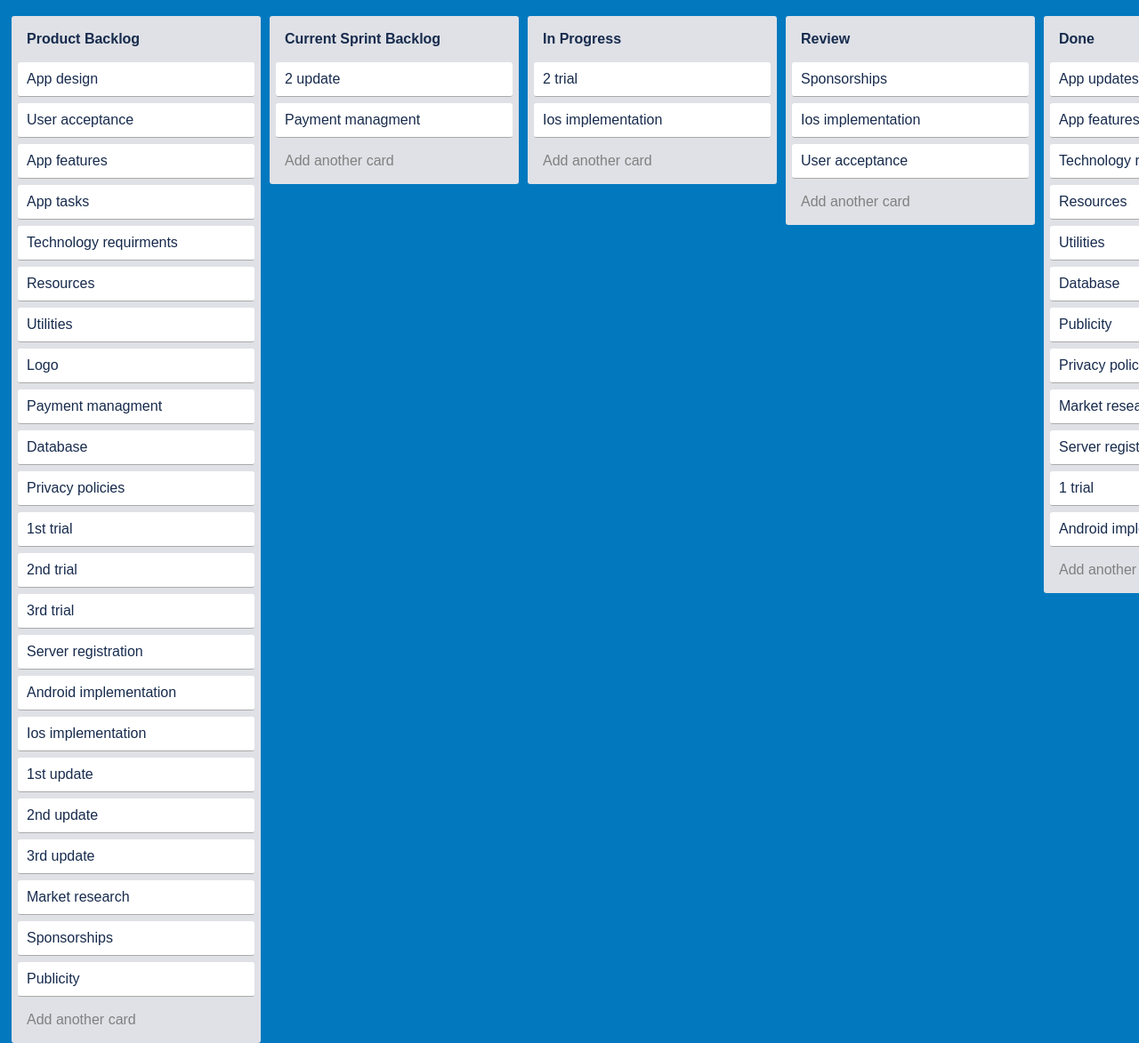
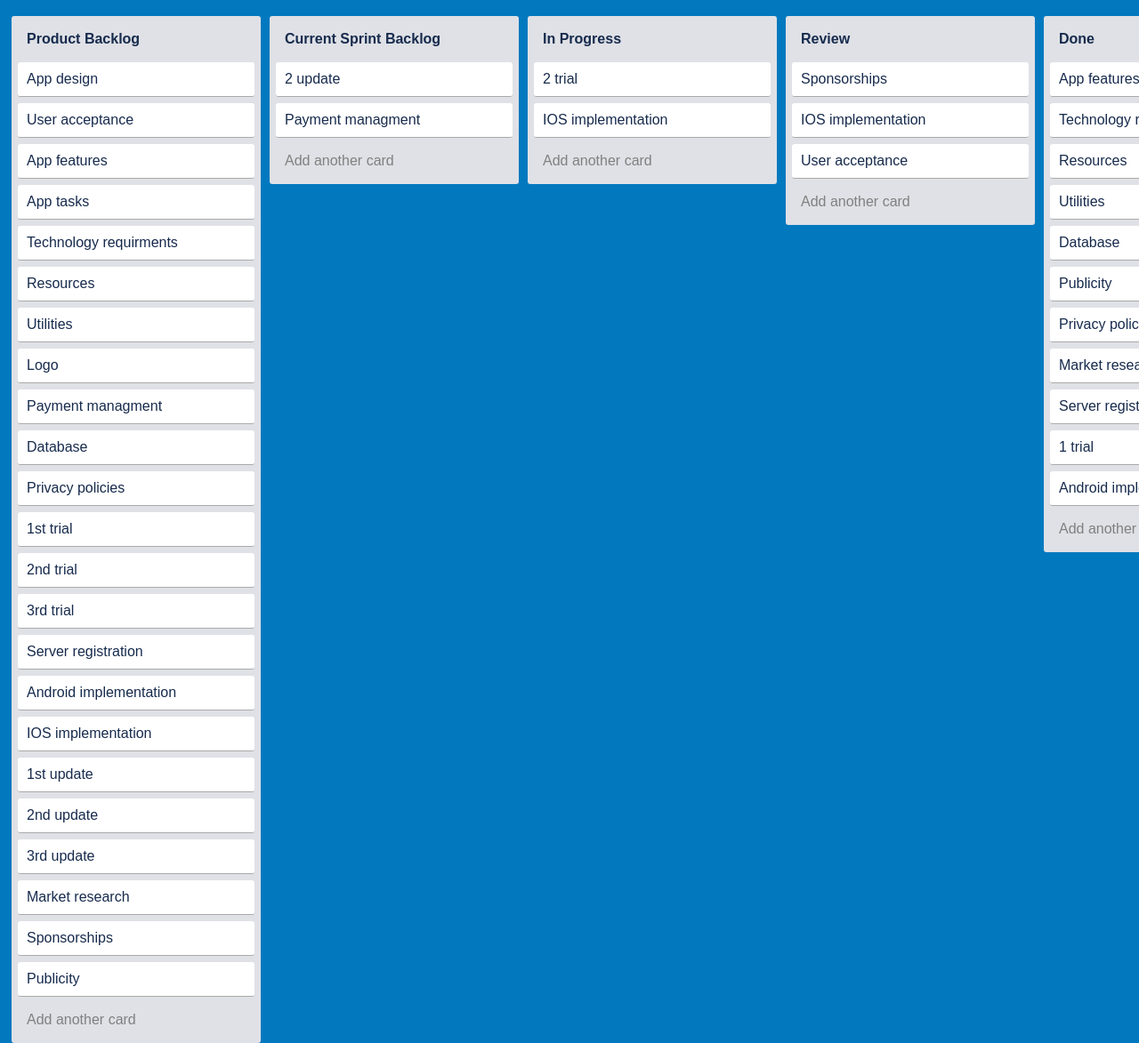
Before and after one commit to Jair130/csp-ps_ca3, a plain HTML site: page index.html in a window 1280 px wide. Shown: the top 1173 px of the page at 89% size. Drawn offline with nearby package versions, Linux system fonts and the light colour scheme.

Commit message:
SPELLING CHANGES

```diff
--- a/index.html
+++ b/index.html
@@ -28,7 +28,7 @@
   <div class="card removable editable" >3rd trial </div>
   <div class="card removable editable" >Server registration </div>
   <div class="card removable editable" >Android implementation </div>
-  <div class="card removable editable" >Ios implementation </div>
+  <div class="card removable editable" >IOS implementation </div>
   <div class="card removable editable" >1st update </div>
   <div class="card removable editable" >2nd update </div>
   <div class="card removable editable" >3rd update </div>
@@ -52,7 +52,7 @@
     <div class="title removable editable">In Progress</div>
     <div class="content">
       <div class="card removable editable" >2 trial </div>
-      <div class="card removable editable" >Ios implementation </div>
+      <div class="card removable editable" >IOS implementation </div>
 
     <div class="add-card editable">Add another card</div>
   </div>
@@ -63,7 +63,7 @@
     <div class="title removable editable">Review</div>
     <div class="content">
       <div class="card removable editable" >Sponsorships   </div>
-  <div class="card removable editable" >Ios implementation </div>
+  <div class="card removable editable" >IOS implementation </div>
   <div class="card removable editable" >User acceptance </div>
     <div class="add-card editable">Add another card</div>
   </div>
@@ -71,7 +71,7 @@
 <div class="list">
   <div class="title removable editable">Done</div>
   <div class="content">
-  <div class="card removable editable" >App updates </div>
+
   <div class="card removable editable" >App features </div>
   <div class="card removable editable" >Technology requirments </div>
   <div class="card removable editable" >Resources </div>
```
